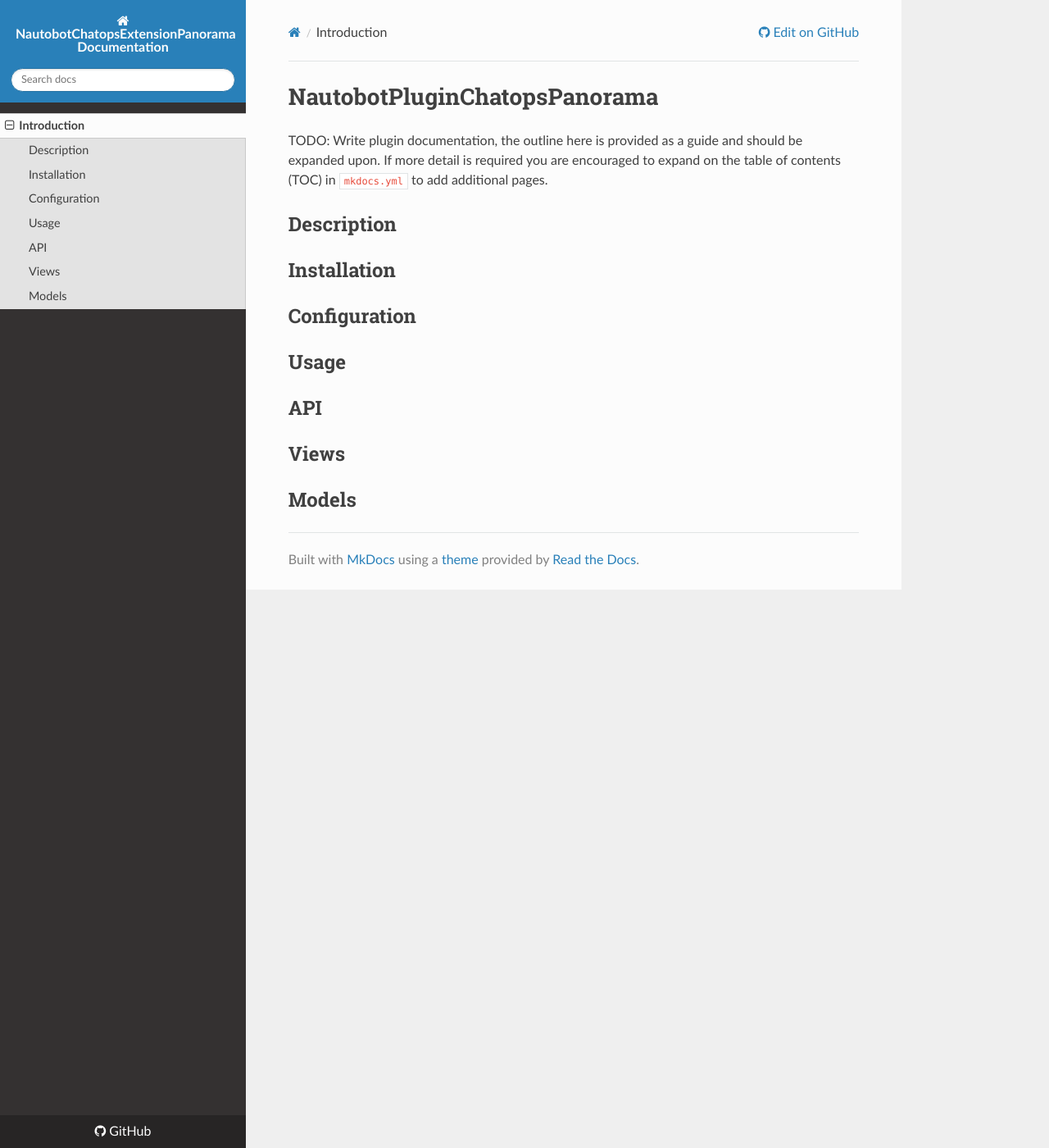
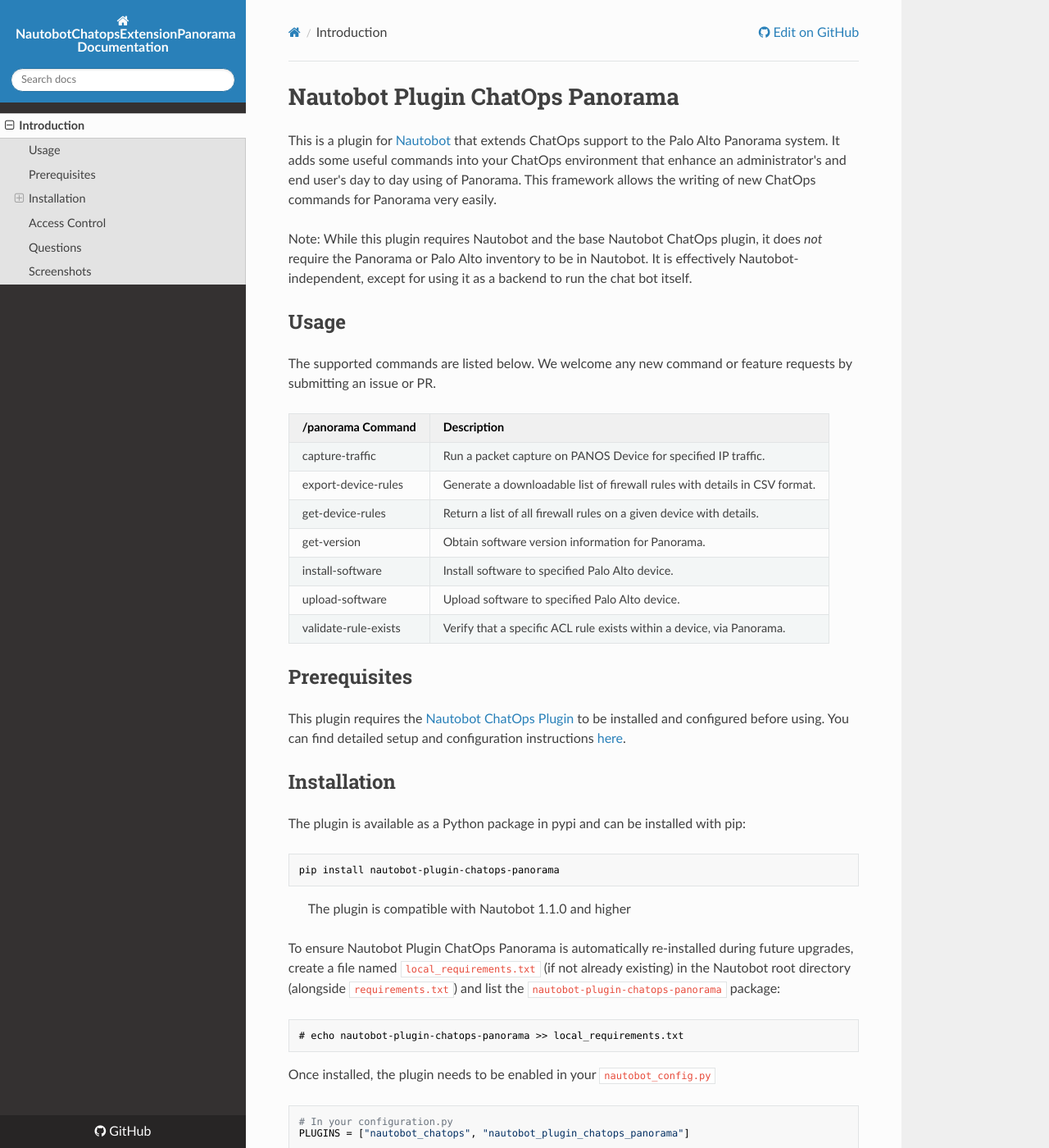
Before and after one commit to nautobot/nautobot-plugin-chatops-panorama, an MkDocs documentation site: the page built from docs/index.md, in a window 1280 px wide and 1400 px high. Shown: the whole window at 82% size. Built offline with MkDocs 1.6.1, drawn with Linux system fonts in a browser that asks for light colours; nearby versions of some CDN libraries; some of the changed text lies outside the part shown.

Commit message:
Update docs

````diff
--- a/docs/index.md
+++ b/docs/index.md
@@ -1,17 +1,77 @@
-# NautobotPluginChatopsPanorama
+# Nautobot Plugin ChatOps Panorama
 
-TODO: Write plugin documentation, the outline here is provided as a guide and should be expanded upon.  If more detail is required you are encouraged to expand on the table of contents (TOC) in `mkdocs.yml` to add additional pages.
+This is a plugin for [Nautobot](https://github.com/nautobot/nautobot) that extends ChatOps support to the Palo Alto Panorama system. It adds some useful commands into your ChatOps environment that enhance an administrator's and end user's day to day using of Panorama. This framework allows the writing of new ChatOps commands for Panorama very easily.
 
-## Description
+Note: While this plugin requires Nautobot and the base Nautobot ChatOps plugin, it does _not_ require the Panorama or Palo Alto inventory to be in Nautobot. It is effectively Nautobot-independent, except for using it as a backend to run the chat bot itself.
+
+## Usage
+
+The supported commands are listed below. We welcome any new command or feature requests by submitting an issue or PR.
+
+| /panorama Command    | Description                                                                |
+| -------------------- | -------------------------------------------------------------------------- |
+| capture-traffic      | Run a packet capture on PANOS Device for specified IP traffic.             |
+| export-device-rules  | Generate a downloadable list of firewall rules with details in CSV format. |
+| get-device-rules     | Return a list of all firewall rules on a given device with details.        |
+| get-version          | Obtain software version information for Panorama.                          |
+| install-software     | Install software to specified Palo Alto device.                            |
+| upload-software      | Upload software to specified Palo Alto device.                             |
+| validate-rule-exists | Verify that a specific ACL rule exists within a device, via Panorama.      |
+
+## Prerequisites
+
+This plugin requires the [Nautobot ChatOps Plugin](https://github.com/nautobot/nautobot-plugin-chatops) to be installed and configured before using. You can find detailed setup and configuration instructions [here](https://github.com/nautobot/nautobot-plugin-chatops/blob/develop/README.md).
 
 ## Installation
 
-## Configuration
+The plugin is available as a Python package in pypi and can be installed with pip:
 
-## Usage
+```shell
+pip install nautobot-plugin-chatops-panorama
+```
 
-## API
+> The plugin is compatible with Nautobot 1.1.0 and higher
 
-## Views
+To ensure Nautobot Plugin ChatOps Panorama is automatically re-installed during future upgrades, create a file named `local_requirements.txt` (if not already existing) in the Nautobot root directory (alongside `requirements.txt`) and list the `nautobot-plugin-chatops-panorama` package:
 
-## Models
+```no-highlight
+# echo nautobot-plugin-chatops-panorama >> local_requirements.txt
+```
+
+Once installed, the plugin needs to be enabled in your `nautobot_config.py`
+
+```python
+# In your configuration.py
+PLUGINS = ["nautobot_chatops", "nautobot_plugin_chatops_panorama"]
+```
+
+### Environment Variables
+
+You will need to set the following environment variables for your Nautobot instance, then restart the services for them to take effect.
+
+- PANORAMA_HOST - This is the management DNS/IP address used to reach your Panorama instance.
+- PANORAMA_USER - A user account with API access to Panorama.
+- PANORAMA_PASSWORD - The password that goes with the above user account.
+
+## Access Control
+
+Just like with the regular `/nautobot` command from the base Nautobot ChatOps plugin, the `/panorama` command supports access control through the Access Grants menu in Nautobot. See section [Grant Access to the Chatbot](https://github.com/nautobot/nautobot-plugin-chatops/blob/develop/docs/chat_setup/chat_setup.md#grant-access-to-the-chatbot) in the installation guide for the base Nautobot ChatOps plugin for setting this up.
+
+## Questions
+
+For any questions or comments, please check the [FAQ](FAQ.md) first and feel free to swing by the [Network to Code slack channel](https://networktocode.slack.com/) (channel #networktocode).
+Sign up [here](http://slack.networktocode.com/)
+
+## Screenshots
+
+![Help](docs/img/screenshot1.png)
+
+![Validate Rule Exists Success](docs/img/screenshot2.png)
+
+![Validate Rule Exists Failure](docs/img/screenshot3.png)
+
+![Upload Software](docs/img/screenshot4.png)
+
+![Capture Traffic Filter](docs/img/screenshot5.png)
+
+![Capture Traffic](docs/img/screenshot6.png)
````
Also changed, not shown: README.md (+21 -19 lines).
